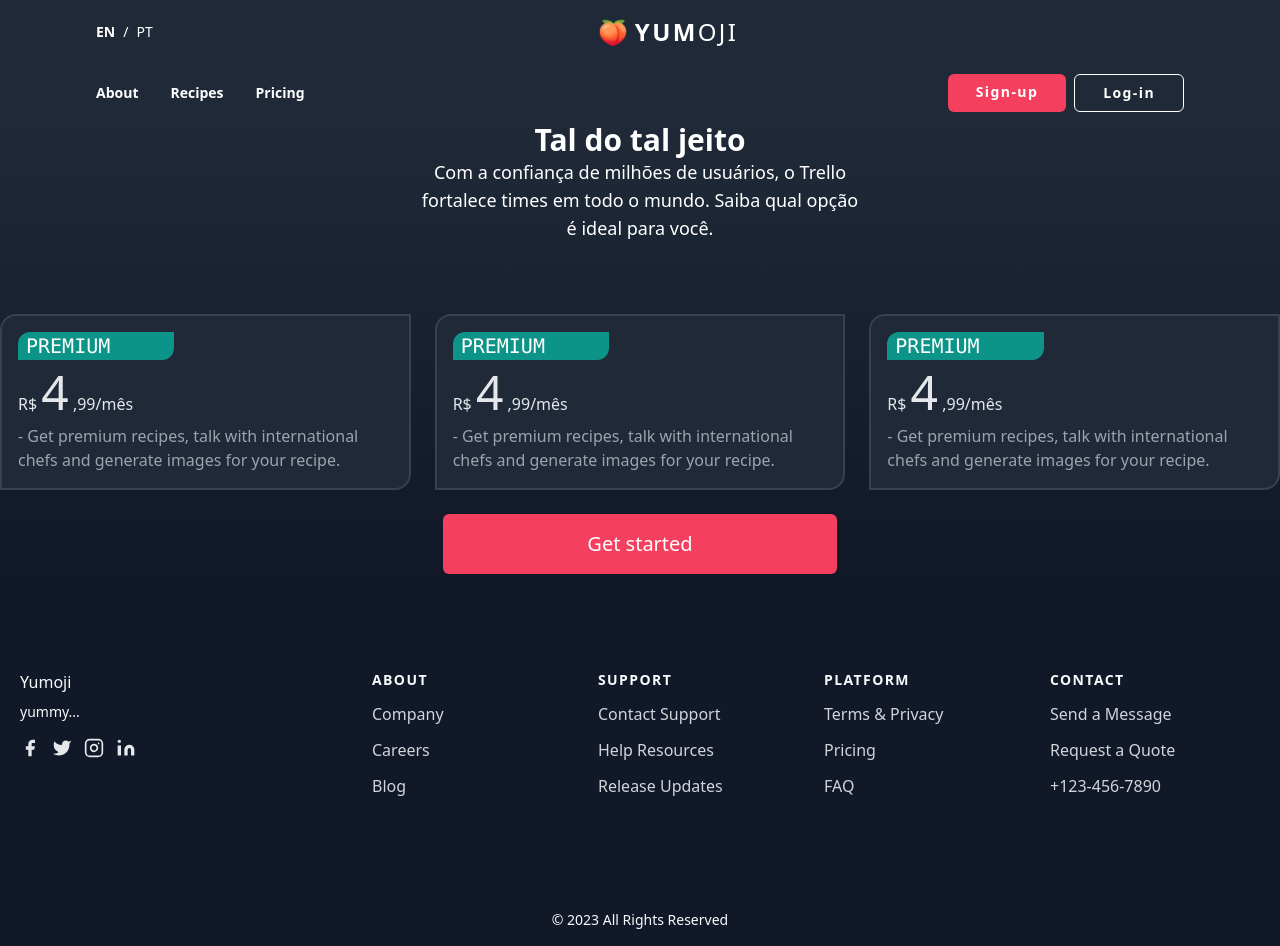
After one commit to nbdletosecond/yumoji-second, a Django app: page /pricing/ in a window 1280 px wide. The commit adds this page. Run offline with Django 4.2, Linux system fonts and the light colour scheme; some libraries are stand-ins or nearby versions.

Commit message:
Pricing page front-end (sketch)

```diff
--- a/apps/core/views.py
+++ b/apps/core/views.py
@@ -8,7 +8,13 @@ def index(request: HttpRequest) -> HttpResponse:
     return render(request, "core/index.html", context)
 
 
-def emoji_options(request: HttpRequest) -> JsonResponse:
+def emoji_options() -> JsonResponse:
     emojis = ["🍔", "🍕", "🥗", "🍣", "🍦", "🍩"]
     context = {"emojis": emojis}
     return JsonResponse(context)
+
+
+def pricing(request: HttpRequest) -> HttpResponse:
+    """"""
+    context = {}
+    return render(request, "core/pricing.html", context)
--- a/src/urls.py
+++ b/src/urls.py
@@ -1,4 +1,4 @@
-from apps.core.views import emoji_options, index
+from apps.core.views import emoji_options, index, pricing
 from django.conf import settings
 from django.contrib import admin
 from django.urls import include, path
@@ -8,6 +8,7 @@ urlpatterns = [
     path("emoji-options/", emoji_options, name="emoji_options"),
     path("pongellupi/", admin.site.urls),
     path("accounts/", include("allauth.urls")),
+    path("pricing/", pricing, name="pricing")
 ]
 
 if settings.DEBUG:
--- /dev/null
+++ b/templates/core/pricing.html
@@ -0,0 +1,46 @@
+{% extends 'base.html' %}
+
+{% block main %}
+
+<div class="bg-gradient-to-b from-gray-800 to-gray-900">
+    <div class="container flex flex-col gap-6 ">
+        <div class="flex flex-col items-center pb-12">
+            <p class="text-white font-semibold text-3xl">Tal do tal jeito</p>
+            <p class="text-white text-center text-lg max-w-md">Com a confiança de milhões de usuários, o Trello fortalece times em todo o mundo.
+Saiba qual opção é ideal para você.</p>
+        </div>
+        <div class="grid grid-rows-1 grid-cols-3 gap-6">
+            <div class="flex flex-col border-2 bg-gray-800 border-gray-700 p-4 rounded-br-2xl rounded-tl-2xl">
+                <p class="text-white w-fit pl-2 pr-16 rounded-br-xl rounded-tl-xl bg-teal-600 text-xl uppercase font-mono">Premium</p>
+                <div class="text-gray-200 pt-2 pb-2">
+                    <span>R$</span>
+                    <span class="text-5xl">4</span>
+                    <span class="align-center">,99/mês</span>
+                </div>
+                <span class="text-gray-400">- Get premium recipes, talk with international chefs and generate images for your recipe.</span>
+            </div>
+            <div class="flex flex-col border-2 bg-gray-800 border-gray-700 p-4 rounded-br-2xl rounded-tl-2xl">
+                <p class="text-white w-fit pl-2 pr-16 rounded-br-xl rounded-tl-xl bg-teal-600 text-xl uppercase font-mono">Premium</p>
+                <div class="text-gray-200 pt-2 pb-2">
+                    <span>R$</span>
+                    <span class="text-5xl">4</span>
+                    <span class="align-center">,99/mês</span>
+                </div>
+                <span class="text-gray-400">- Get premium recipes, talk with international chefs and generate images for your recipe.</span>
+            </div>
+            <div class="flex flex-col border-2 bg-gray-800 border-gray-700 p-4 rounded-br-2xl rounded-tl-2xl">
+                <p class="text-white w-fit pl-2 pr-16 rounded-br-xl rounded-tl-xl bg-teal-600 text-xl uppercase font-mono">Premium</p>
+                <div class="text-gray-200 pt-2 pb-2">
+                    <span>R$</span>
+                    <span class="text-5xl">4</span>
+                    <span class="align-center">,99/mês</span>
+                </div>
+                <span class="text-gray-400">- Get premium recipes, talk with international chefs and generate images for your recipe.</span>
+            </div>
+        </div>
+        <button class="self-center rounded-md px-36 py-4 text-xl bg-rose-500 text-white">Get started</button>
+    </div>
+
+</div>
+
+{% endblock %}
--- a/templates/navbar.html
+++ b/templates/navbar.html
@@ -44,7 +44,7 @@
                         <a href="" class="">Recipes</a>
                     </li>
                     <li class="border-b border-b-transparent hover:border-slate-200 duration-300">
-                        <a href="" class="">Pricing</a>
+                        <a href="{% url 'pricing' %}" class="">Pricing</a>
                     </li>
                 </ul>
             </div>
```
